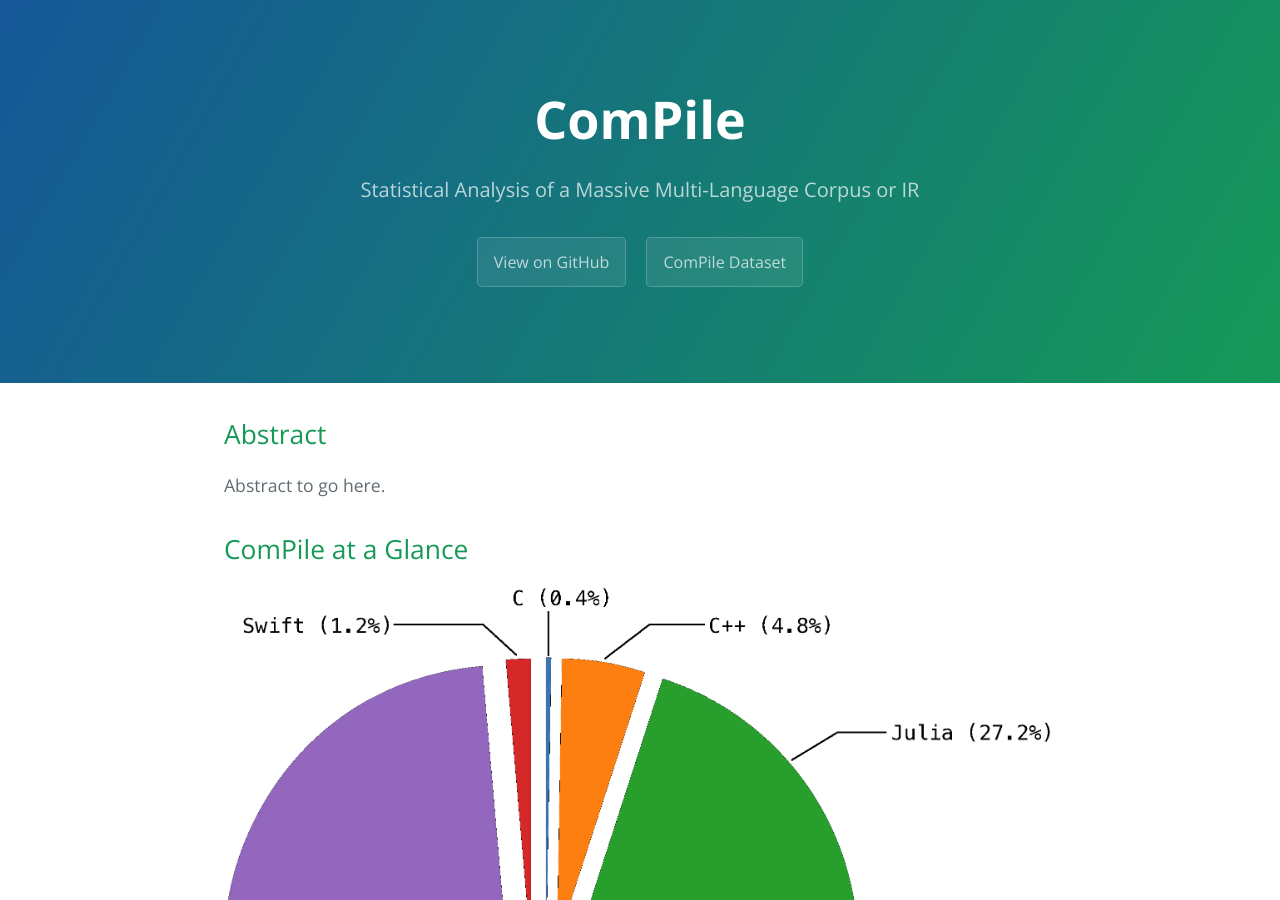
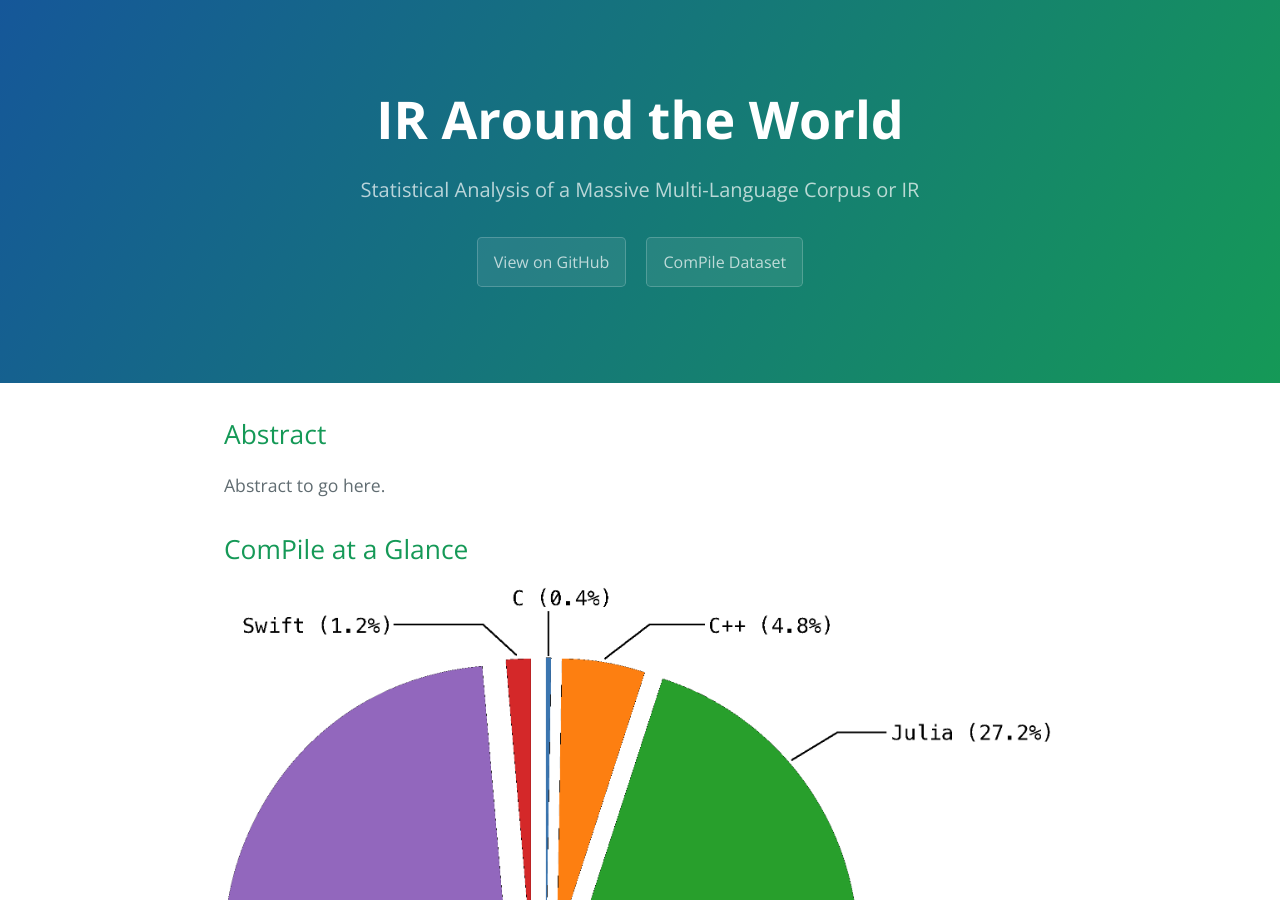
Before and after one commit to llvm-ml/IR-Around-the-World, a Jekyll site: the page built from index.md, in a window 1280 px wide and 900 px high. Built offline with Jekyll 4.4.1, drawn with Linux system fonts in a browser that asks for light colours.

Commit message:
Hot fix 2.

```diff
--- a/index.md
+++ b/index.md
@@ -1,6 +1,6 @@
 ---
 layout: default
-title: ComPile
+title: IR Around the World
 ---
 
 
```
